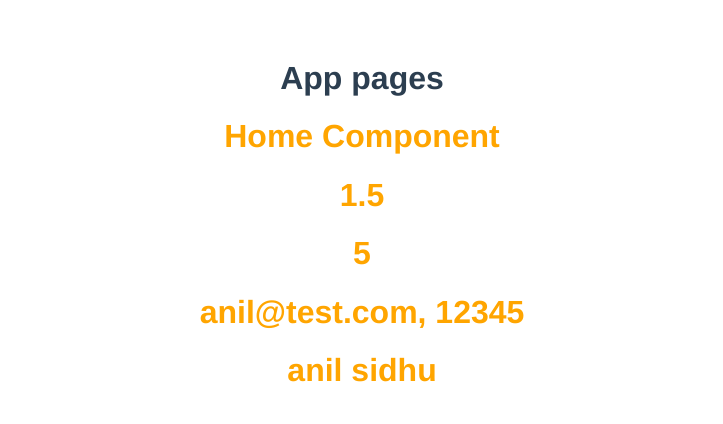
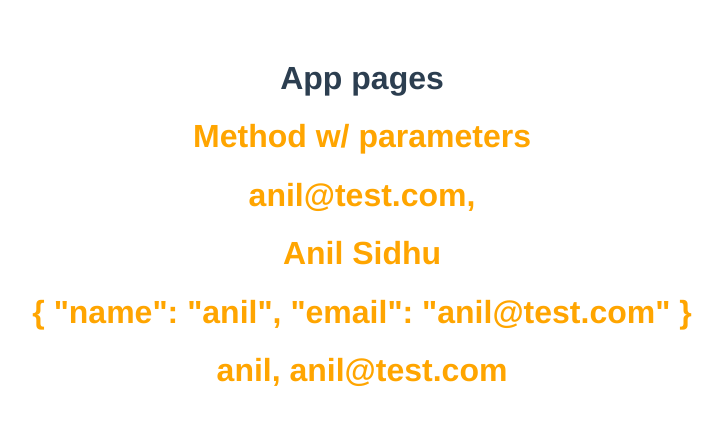
Before and after one commit to simonvista/Vue3, a Vue app: page / in a window 1280 px wide. Shown: the top 424 px of the page, without its empty margins (278-1001 px from the left). Built offline with nearby package versions, Linux system fonts and the light colour scheme.

Commit message:
8-0000 is done

```diff
--- a/src/components/Home.vue
+++ b/src/components/Home.vue
@@ -1,10 +1,10 @@
 <template>
-  <h1>Home Component</h1>
+  <h1>Method w/ parameters</h1>
   <!-- interpolation -->
-  <h1>{{ 3 / 2 }}</h1>
-  <h1>{{ "hello".length }}</h1>
   <h1>{{ email }}, {{ mobile }}</h1>
-  <h1>{{ getName("anil sidhu") }}</h1>
+  <h1>{{ getName("Anil Sidhu") }}</h1>
+  <h1>{{ getData() }}</h1>
+  <h1>{{ getData().name }}, {{ getData().email }}</h1>
 </template>
 
 <script>
@@ -13,11 +13,18 @@ export default {
   data() {
     return {
       email: "anil@test.com",
-      mobile: 12345,
-      getName(val) {
-        return val;
-      },
     };
+  },
+  methods: {
+    getName(val) {
+      return val;
+    },
+    getData() {
+      return {
+        name: "anil",
+        email: this.email,
+      };
+    },
   },
 };
 </script>
```
